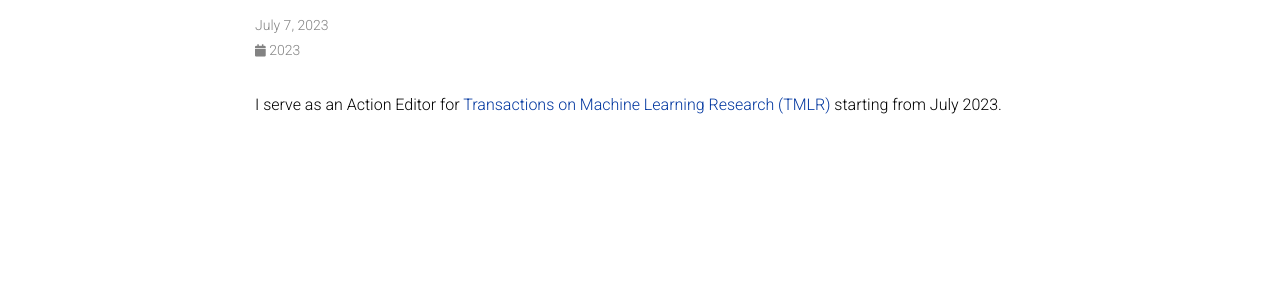
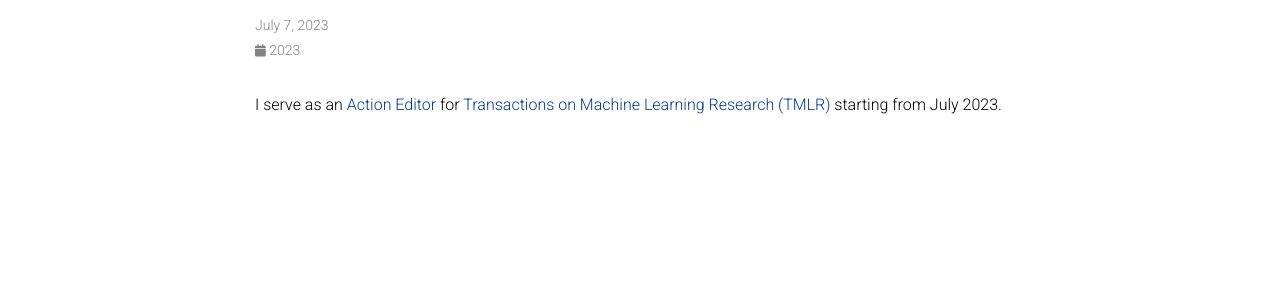
Before and after one commit to Xi-L/Xi-L.github.io, a Jekyll site: the page built from _news/announcement_7.md, in a window 1280 px wide. Shown: the part 146-434 px from the top of the page. Built offline with Jekyll 4.4.1, drawn with Linux system fonts in a browser that asks for light colours; full-size pictures stand in for the smaller copies a plugin makes; comment, search, counter and statistics services are not loaded; a style sheet for code colours, icons or effects is not loaded; part of the change alters nothing that is shown.

```diff
--- a/_news/announcement_7.md
+++ b/_news/announcement_7.md
@@ -5,4 +5,4 @@ inline: true
 related_posts: false
 ---
 
-I serve as an Action Editor for [Transactions on Machine Learning Research (TMLR)](https://jmlr.org/tmlr/) starting from July 2023.
+I serve as an [Action Editor](https://jmlr.org/tmlr/editorial-board.html) for [Transactions on Machine Learning Research (TMLR)](https://jmlr.org/tmlr/) starting from July 2023.
```
